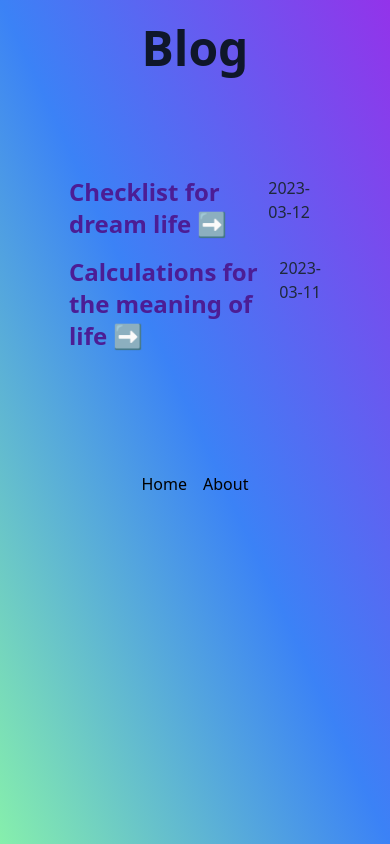
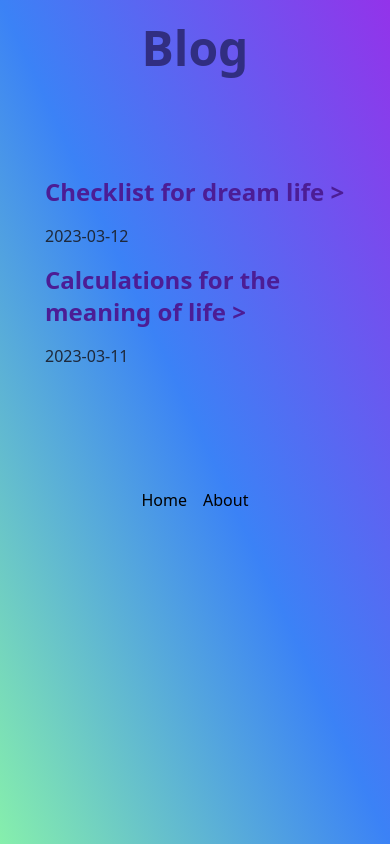
Before and after one commit to Rox-Quode/dream-todo-app, a Next.js app: page /blog in a window 390 px wide. Built offline with nearby package versions, Linux system fonts and the light colour scheme.

Commit message:
optimized blog pange on mobile

```diff
--- a/pages/blog/index.js
+++ b/pages/blog/index.js
@@ -21,16 +21,16 @@ export async function getStaticProps() {
           <link rel="icon" href="/favicon.ico" />
         </Head>
         <main className="bg-gradient-to-tr from-green-300 via-blue-500 to-purple-600">
-          <div className="container mx-auto flex flex-col items-center p-6 min-h-[100vh] gap-y-6">
-            <h1 className="text-5xl text-center font-bold text-slate-900 mb-20">Blog</h1>
+          <div className="container mx-auto flex flex-col items-center pt-6 min-h-[100vh] gap-y-6">
+            <h1 className="text-5xl text-center font-bold text-indigo-900 mb-20">Blog</h1>
             <div className="w-full max-w-3xl">
                 {allPostsData.map(({ id, date, title }) => (
-                <div key={id} className="flex flex-row justify-between">
+                <div key={id} className="sm:flex sm:flex-row xs:flex xs:flex-col justify-between">
                     <Link
                     href={`blog/${id}`}
                     className="text-2xl text-violet-900 font-bold pb-4 inline-block hover:text-violet-700  cursor-pointer"
                     >
-                    {title} {"➡️"}
+                    {title} {">"}
                     </Link>
                     <div className="text-slate-800 pb-4 inline-block">{date}</div>
                 </div>
--- a/pages/index.js
+++ b/pages/index.js
@@ -54,7 +54,7 @@ export default function Home() {
                 </div>
               </div>
               {cookiesAccepted === null && (
-                <div className="sticky bottom-0 grid-flow-row justify-center text-center bg-zinc-200 bg-opacity-80 p-6 w-full">
+                <div className="fixed bottom-0 grid-flow-row justify-center text-center bg-zinc-200 bg-opacity-80 p-6 w-full">
                   Please{" "}
                   <span
                     className="text-violet-900 cursor-pointer p-0 hover:text-violet-700 font-bold"
```
